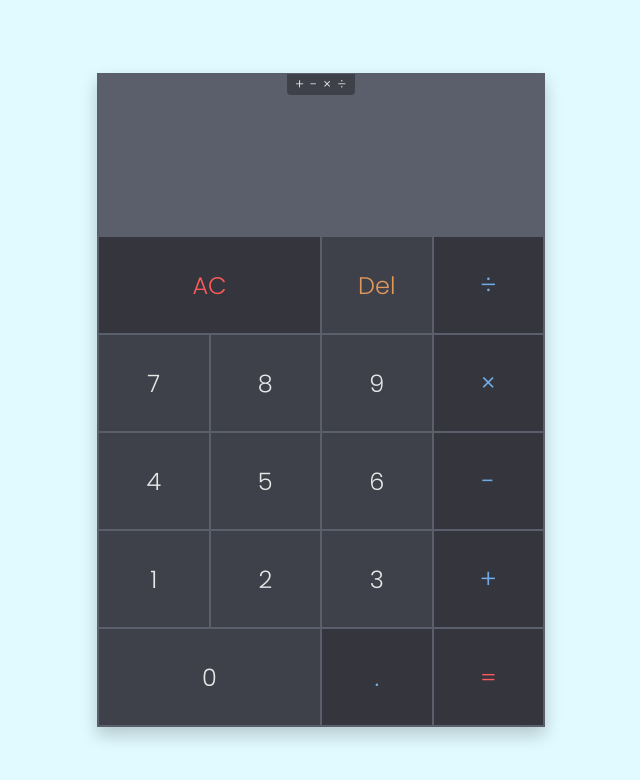
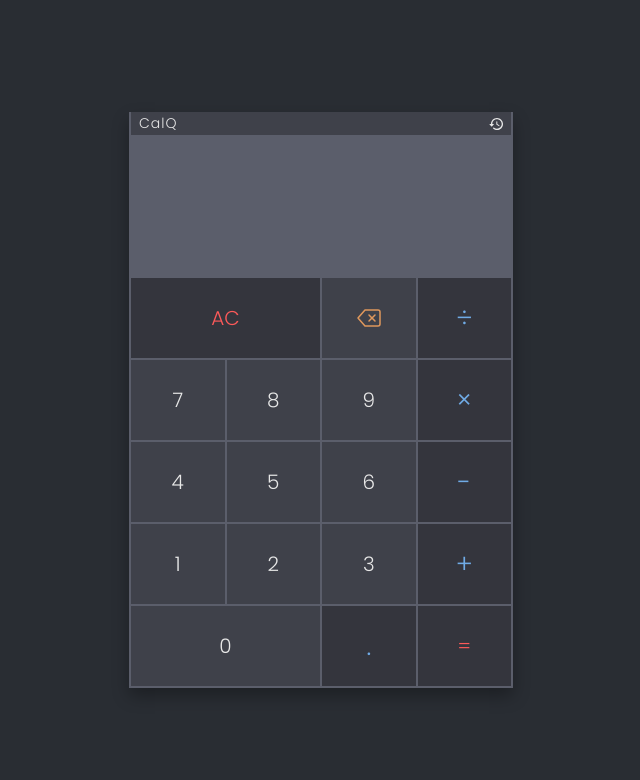
Before and after one commit to nameIsWing/e-calculator, a plain HTML site: page index.html in a window 1280 px wide. Shown: the whole page, without its empty margins (319-959 px from the left). Drawn offline with Linux system fonts and the light colour scheme.

Commit message:
final push. hopefully it works

```diff
--- a/index.html
+++ b/index.html
@@ -1,5 +1,5 @@
 <!DOCTYPE html>
-<html lang="en">
+<html lang="en-US">
 <head>
     <title>Calculator</title>
     <meta charset="UTF-8">
@@ -11,12 +11,22 @@
 <body>
     <main>
         <div id="display">
-            <div id="name"><span>+ - &times; &divide;</span></div>
+            <div id="name">
+                <h1 class="brand"><!--+ - &times; &divide;-->
+                    CalQ
+                </h1>
+                <img onclick="slideIn()" src="./icons/history.svg" alt="history" height="12">
+                <div id="history">
+                    <h2>History</h2>
+                    <ul id="list">
+                    </ul>
+                </div>
+            </div>
             <div id="input"></div>
             <div id="output"></div>
         </div>
 
-        <button id="dot" data-value=.>.</button>
+        <button class="operators" id="dot" data-value=.>.</button>
         <button data-value=0>0</button>
         <button data-value=1>1</button>
         <button data-value=2>2</button>
@@ -34,7 +44,7 @@
         <button class="operators" id="div" data-value="&divide;">&divide;</button>
         <button id="equals">=</button>
         <button id="ac">AC</button>
-        <button id="del">Del</button>
+        <button id="del"><img src="./icons/del.svg" alt="del" height="24"></button>
 
 
     </main>
--- a/main.js
+++ b/main.js
@@ -9,6 +9,10 @@ window.onclick = (e) => {
     if($el(e,'#ac')) clearDisplay();
     if($el(e,'#equals')) equals();
     if($el(e,'#del')) delLastChar();
+}
+
+const slideIn = () => {
+    $('#history').classList.toggle('slide-in');
 }
 
 const appendToDisplay = (e) => {
@@ -46,13 +50,20 @@ const equals = () => {
         if(inputText.includes('×')) evalText = inputText.replaceAll('×', '*');
         if(inputText.includes('÷')) evalText = inputText.replaceAll('÷', '/');
 
-        result = eval(evalText);
-        console.log(result);
+        result = eval(evalText)
+            .toLocaleString(
+                'en-US',
+                {minimumFractionDigits: 0},
+                {maximumFractionDigits: 8},
+            );
+
+        console.log(`${inputText} = ${result}`);
         $('#output').innerText = result;
+        $('#list').innerHTML += `<li>${inputText} = ${result}</li>`
     } catch (error) {
         $('#output').innerText = "Syntax Error";
         console.warn(error.message);
-    }
+    };
 
     outputVal = result;
 }
--- a/style.scss
+++ b/style.scss
@@ -4,12 +4,12 @@ $bg-dark: rgb(41, 45, 51);
 $bg: hsl(230, 8%, 22%);
 $bg-0: hsl(230, 8%, 27%);
 $bg-0-1: hsl(230, 8%, 39%);
-$bg-1: rgb(231, 231, 231);
+$bg-1: #e7e7e7;
 $bg-2: hsl(0, 0%, 88%);
-$bg-2-1: hsl(190, 100%, 94%);
+$bg-2-1: hsl(189, 15%, 18%);
 $button-color-1: rgb(112, 171, 230);
-$button-color-2: hsl(0, 96%, 67%);
-$button-color-3: hsl(27, 68%, 62%);
+$button-color-2: #fc5a5a;
+$button-color-3: #e0985c;
 
 * {
     box-sizing: border-box;
@@ -21,94 +21,135 @@ body {
     place-items: center;
     height: 100vh;
     margin: 0;
-    background-color: $bg-2-1;
+    background-color: $bg-dark;
 }
 main {
     background-color: $bg-0-1;
-    // border-radius: .5rem;
-    width: clamp(26rem, 50vw, 28rem);
-    margin: 0 auto;
+    width: 24rem;
     display: grid;
     grid-template-columns: repeat(4, 1fr);
     grid-template-rows: repeat(auto, auto);
     gap: .125rem;
     padding: .125rem;
-    box-shadow: 0 .5rem 1rem rgba(0, 0, 0, 0.2);
-    transition: .15s;
-    // border: 1px solid $bg-1;
+    padding-top: 0;
+    box-shadow: 0 .5rem 1rem rgba(0, 0, 0, 0.3);
+    transition: .3s;
 
     &:hover {
-        box-shadow: 0 1rem 1.5rem -.25rem rgba(0, 0, 0, 0.25);
+        // transform: translateY(-.125rem);
+        box-shadow: 0 2rem 3rem -1rem rgba(0, 0, 0, 0.35);
     }
 
     #display {
         color: $bg-1;
         grid-column: 1 / span 4;
-        height: 10rem;
+        height: 10.25rem;
         background-color: $bg-0-1;
         // border-radius: .25rem;
         // margin-bottom: .5rem;
-        padding: 0.25rem 1rem;
+        padding: 0.25rem 0;
+        overflow: hidden;
     }
     #name {
         height: 15%;
         display: flex;
         align-items: center;
-        justify-content: center;
-        padding-bottom: .25rem;
-        text-transform: uppercase;
+        justify-content: space-between;
+        padding: .5 .75rem;
+        // text-transform: uppercase;
         font-size: .875rem;
         letter-spacing: 1px;
+        position: relative;
+        background-color: $bg-0;
+        transform: translateY(-.25rem);
 
-        span {
-            display: inline-block;
-            padding: 0 .5rem;
+        .brand {
+            display: flex;
+            align-items: center;
+            justify-content: space-between;
+            width: 100%;
+            margin-left: .5rem;
+            font-size: .875rem;
+        }
+        img {
+            margin-right: .5rem;
+            cursor: pointer;
+        }
+        .slide-in {
+            left: 0 !important;
+        }
+        #history {
             background-color: $bg-0;
-            border-radius: 0 0 .25rem .25rem;
-            transform: translateY(-.25rem);
+            position: absolute;
+            width: 100%;
+            height: 8.75rem;
+            top: 1.5rem;
+            left: 100%;
+            overflow-y: scroll;
+            padding: .5rem 1rem;
+            transition: .3s ease-out;
+
+            h2 {
+                font-size: .875rem;
+                margin: 0;
+            }
+
+            &::-webkit-scrollbar {
+                background-color: transparent;
+                width: .25rem;
+            }
         }
     }
     #input {
         display: flex;
         align-items: center;
         height: 35%;
-        padding: 0 .25rem .25rem .25rem;
-        font-size: 1.625rem;
+        padding: .25rem 1rem .25rem 1rem;
+        font-size: 1.25rem;
         overflow-x: scroll;
         overflow-y: hidden;
+        scrollbar-width: thin;
         // background-color: rgb(253, 165, 165);
 
         &::-webkit-scrollbar {
             background-color: transparent;
             height: .25rem;
         }
+        &::-webkit-scrollbar-thumb {
+            height: .125rem;
+        }
     }
     #output {
         height: 50%;
+        width: 100%;
         padding: 0 .5rem;
         display: flex;
         align-items: center;
         justify-content:  right;
-        font-size: 2.5rem;
+        font-size: 2.125rem;
         overflow-x: scroll;
         overflow-y: hidden;
+        scrollbar-width: thin;
         // background-color: rgb(126, 177, 197);
 
         &::-webkit-scrollbar {
             background-color: transparent;
-            height: .25rem;
+            height: .125rem;
+        }
+        &::-webkit-scrollbar-thumb {
+            height: .125rem;
         }
     }
     button {
         // border-radius: .25rem;
         border: none;
         outline: none;
-        height: 6rem;
-        font-size: 1.5rem;
+        height: 5rem;
+        font-size: 1.25rem;
         transition: .1s;
     }
     button:active {
-        transform: scale(0.96);
+        transform: scale(0.94);
     }
     button:hover {
         filter: brightness(.9);
@@ -187,5 +228,19 @@ main {
     #del {
         background-color: $bg-0;
         color: $button-color-3;
+        display: flex;
+        align-items: center;
+        justify-content: center;
+        position: relative;
+
+        &::after {
+            position: absolute;
+            inset: 0;
+            content: " ";
+            background-color: transparent;
+            display: block;
+            width: 100%;
+            height: 100%;
+        }
     }
 }
```
Also changed, not shown: css/style.css, icons/del.svg (added), icons/history.svg (added).
